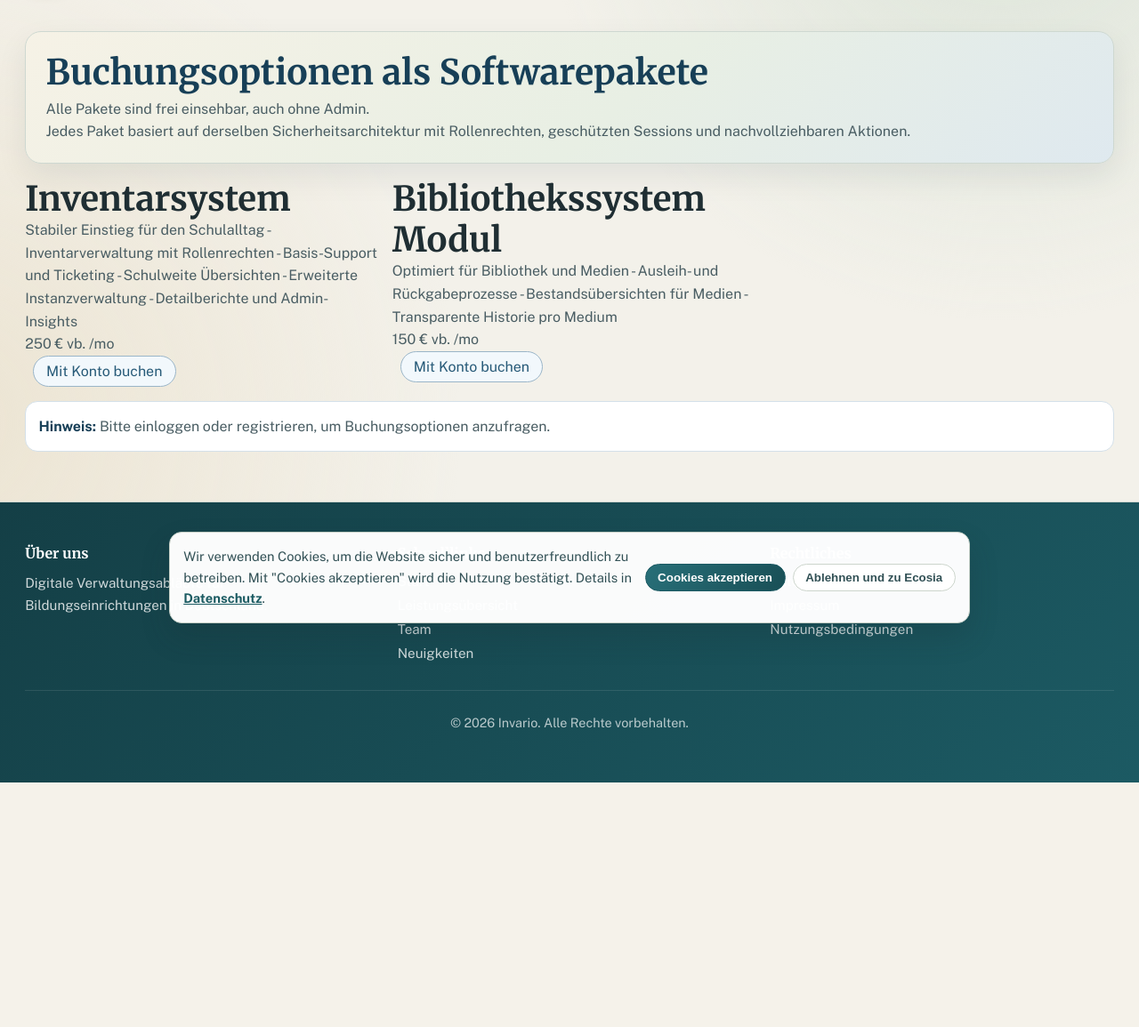
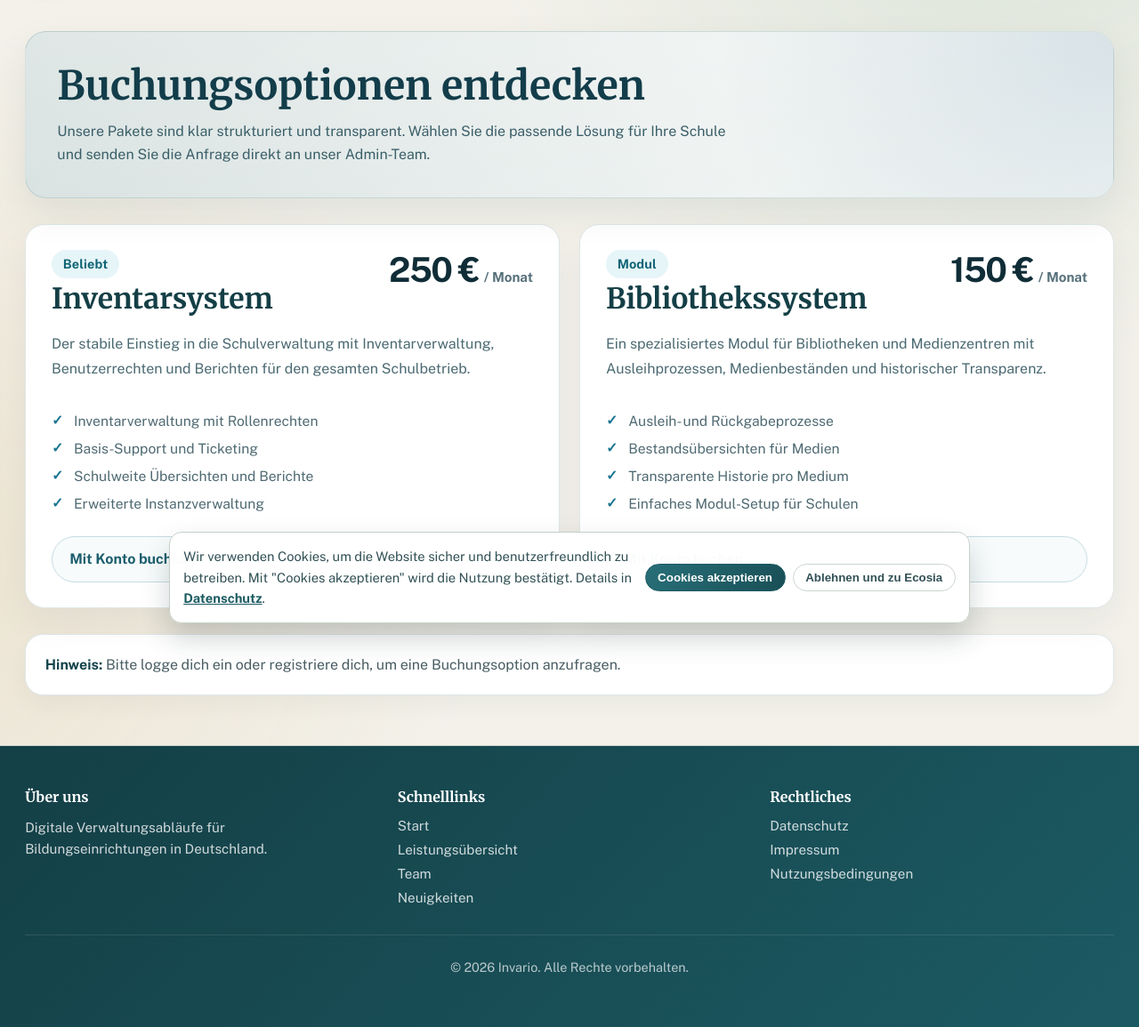
Before and after one commit to AIIrondev/Key-service-Server, a Flask app: page /appointments in a window 1280 px wide. Shown: the part 83-1238 px from the top of the page at 89% size. Before the commit the page ends 963 px from the top, so only its background shows below. Run offline with Flask 3, Linux system fonts and the light colour scheme; some libraries are stand-ins or nearby versions.

Commit message:
feat: Revamp booking options layout with enhanced styling and improved user experience
Co-authored-by: Copilot <copilot@github.com>

```diff
--- a/Website/templates/appointments.html
+++ b/Website/templates/appointments.html
@@ -5,204 +5,282 @@
 {% block head %}
 {{ super() }}
 <style>
-    .packages-hero {
-        background: linear-gradient(140deg, #f6f2e6 0%, #e8efe4 55%, #dfe9ef 100%);
-        border: 1px solid #ced8d1;
-        border-radius: 18px;
-        padding: 1.4rem;
-        box-shadow: 0 14px 34px rgba(16, 36, 47, 0.08);
-        margin-bottom: 1rem;
+    .booking-hero {
+        background: linear-gradient(135deg, rgba(28, 90, 99, 0.14), rgba(255, 255, 255, 0.65)),
+                    linear-gradient(180deg, #fffefb 0%, #f2f5f2 100%);
+        border: 1px solid rgba(28, 90, 99, 0.16);
+        border-radius: 24px;
+        padding: 2.2rem;
+        margin-bottom: 1.8rem;
+        box-shadow: 0 18px 44px rgba(18, 49, 54, 0.08);
+        overflow: hidden;
+        position: relative;
     }
 
-    .packages-hero h1 {
-        color: #173f57;
-        font-size: clamp(1.65rem, 3.2vw, 2.45rem);
-        margin-bottom: 0.35rem;
+    .booking-hero::before {
+        content: "";
+        position: absolute;
+        inset: 0;
+        background: radial-gradient(circle at top right, rgba(34, 98, 128, 0.16), transparent 36%);
+        pointer-events: none;
+    }
+
+    .booking-hero > * {
+        position: relative;
+        z-index: 1;
+    }
+
+    .booking-hero h1 {
+        margin-bottom: 0.65rem;
+        color: #133d4a;
+        font-size: clamp(2rem, 3.5vw, 3.2rem);
+    }
+
+    .booking-hero p {
+        margin: 0.75rem 0 0;
+        max-width: 780px;
+        color: #3b5f69;
+        font-size: clamp(1rem, 1.05vw, 1.1rem);
     }
 
     .packages-grid {
         display: grid;
-        grid-template-columns: repeat(3, minmax(0, 1fr));
-        gap: 0.9rem;
+        grid-template-columns: repeat(auto-fit, minmax(300px, 1fr));
+        gap: 1.4rem;
+        margin-bottom: 1.8rem;
     }
 
     .package-card {
         background: #ffffff;
-        border: 1px solid #d5e0e8;
-        border-radius: 16px;
-        padding: 1rem;
-        box-shadow: 0 10px 24px rgba(23, 44, 57, 0.05);
+        border: 1px solid #dfe7e7;
+        border-radius: 22px;
+        box-shadow: 0 18px 40px rgba(23, 44, 57, 0.05);
+        padding: 1.8rem;
         display: grid;
-        gap: 0.7rem;
+        gap: 1.2rem;
+        transition: transform 0.3s ease, box-shadow 0.3s ease, border-color 0.3s ease;
     }
 
-    .package-name {
-        margin: 0;
-        color: #184560;
-        font-size: 1.35rem;
+    .package-card:hover {
+        transform: translateY(-3px);
+        border-color: #b2d4dc;
+        box-shadow: 0 24px 48px rgba(23, 44, 57, 0.1);
     }
 
-    .package-headline {
-        color: #3a6177;
-        font-weight: 600;
+    .package-card__header {
+        display: flex;
+        justify-content: space-between;
+        align-items: flex-start;
+        gap: 1rem;
+        flex-wrap: wrap;
+    }
+
+    .package-card__tag {
+        display: inline-flex;
+        align-items: center;
+        gap: 0.35rem;
+        padding: 0.45rem 0.8rem;
+        border-radius: 999px;
+        background: #e6f5f8;
+        color: #106476;
+        font-size: 0.9rem;
+        font-weight: 700;
+        letter-spacing: 0.01em;
+    }
+
+    .package-card__name {
+        margin: 0;
+        color: #143f46;
+        font-size: clamp(1.4rem, 2.5vw, 2rem);
+        line-height: 1.08;
+    }
+
+    .package-card__price {
+        display: inline-flex;
+        align-items: baseline;
+        gap: 0.35rem;
+        font-weight: 700;
+        color: #102d37;
+        white-space: nowrap;
+    }
+
+    .package-card__price span {
+        font-size: clamp(2rem, 3vw, 2.75rem);
+        letter-spacing: -0.04em;
+    }
+
+    .package-card__price small {
+        color: #57717b;
         font-size: 0.95rem;
     }
 
-    .feature-list {
+    .package-card__description {
         margin: 0;
-        padding-left: 1.1rem;
-        color: #456274;
-        display: grid;
-        gap: 0.35rem;
+        color: #4b6a72;
+        line-height: 1.75;
     }
 
-    .package-actions {
-        display: flex;
-        flex-wrap: wrap;
-        gap: 0.55rem;
+    .package-card__features {
+        margin: 1rem 0 0;
+        padding: 0;
+        list-style: none;
+        display: grid;
+        gap: 0.75rem;
+    }
+
+    .package-card__features li {
+        display: grid;
+        grid-template-columns: auto 1fr;
+        gap: 0.75rem;
+        align-items: flex-start;
+        color: #4f6a72;
+        font-size: 0.98rem;
+    }
+
+    .package-card__features li::before {
+        content: "✓";
+        color: #187490;
+        font-weight: 700;
+        line-height: 1.2;
+    }
+
+    .package-card__actions {
+        margin-top: 0.5rem;
+    }
+
+    .package-card__actions form,
+    .package-card__actions a {
+        width: 100%;
+        display: inline-flex;
     }
 
     .btn {
-        border: 1px solid #0d4f77;
-        background: linear-gradient(120deg, #0d6294 0%, #0b476a 100%);
+        width: 100%;
+        border: 1px solid #1c5a63;
+        background: linear-gradient(120deg, #1d6d79 0%, #164b55 100%);
         color: #ffffff;
         border-radius: 999px;
-        padding: 0.45rem 0.88rem;
+        padding: 0.95rem 1.2rem;
         font-weight: 700;
         cursor: pointer;
-        font: inherit;
+        text-align: center;
+        transition: transform 0.2s ease, box-shadow 0.2s ease, background 0.2s ease;
+    }
+
+    .btn:hover,
+    .btn:focus-visible {
+        transform: translateY(-1px);
+        box-shadow: 0 12px 24px rgba(28, 90, 99, 0.22);
     }
 
     .btn.secondary {
-        border-color: #9ab5c8;
-        background: #f2f8fc;
-        color: #275a78;
+        border-color: #c7dde3;
+        background: #f7fbfb;
+        color: #1d5f6f;
     }
 
     .notice {
-        margin-top: 1rem;
+        padding: 1.3rem 1.35rem;
+        border-radius: 20px;
         background: #ffffff;
-        border: 1px solid #d4e0e9;
-        border-radius: 14px;
-        padding: 0.9rem;
-        color: #274f65;
+        border: 1px solid #dfe7ea;
+        color: #304f5a;
+        box-shadow: 0 12px 24px rgba(23, 44, 57, 0.04);
     }
 
     .notice strong {
-        color: #173f57;
+        color: #15444c;
     }
 
-    @media (max-width: 980px) {
-        .packages-grid {
-            grid-template-columns: 1fr;
+    .package-card__tag + .package-card__name {
+        margin-top: 0.4rem;
+    }
+
+    @media (max-width: 760px) {
+        .booking-hero {
+            padding: 1.6rem;
+        }
+
+        .package-card {
+            padding: 1.4rem;
         }
     }
 </style>
 {% endblock %}
 
 {% block content %}
-<section class="packages-hero">
-    <h1>Buchungsoptionen als Softwarepakete</h1>
-    <p>Alle Pakete sind frei einsehbar, auch ohne Admin.</p>
-    <p>Jedes Paket basiert auf derselben Sicherheitsarchitektur mit Rollenrechten, geschützten Sessions und nachvollziehbaren Aktionen.</p>
+<section class="booking-hero">
+    <h1>Buchungsoptionen entdecken</h1>
+    <p>Unsere Pakete sind klar strukturiert und transparent. Wählen Sie die passende Lösung für Ihre Schule und senden Sie die Anfrage direkt an unser Admin-Team.</p>
 </section>
 
-<section class="packages-grid">
-    <div class="flex flex-col bg-white rounded-3xl">
-      <div class="px-6 py-8 sm:p-10 sm:pb-6">
-        <div class="grid items-center justify-center w-full grid-cols-1 text-left">
-          <div>
-            <h2
-              class="text-lg font-medium tracking-tighter text-gray-600 lg:text-3xl">
-                Inventarsystem
-            </h2>
-            <p class="mt-2 text-sm text-gray-500">
-                Stabiler Einstieg für den Schulalltag
-                - Inventarverwaltung mit Rollenrechten
-                - Basis-Support und Ticketing
-                - Schulweite Übersichten
-                - Erweiterte Instanzverwaltung
-                - Detailberichte und Admin-Insights
-            </p>
-          </div>
-          <div class="mt-6">
-            <p>
-              <span class="text-5xl font-light tracking-tight text-black">
-                250 € vb.
-              </span>
-              <span class="text-base font-medium text-gray-500"> /mo </span>
-            </p>
-          </div>
+<section class="packages-grid" aria-label="Buchungspakete">
+    <article class="package-card">
+        <div class="package-card__header">
+            <div>
+                <span class="package-card__tag">Beliebt</span>
+                <h2 class="package-card__name">Inventarsystem</h2>
+            </div>
+            <div class="package-card__price">
+                <span>250 €</span>
+                <small>/ Monat</small>
+            </div>
         </div>
-      </div>
-      <div class="flex px-6 pb-8 sm:px-8">
-        <a
-          aria-describedby="tier-company"
-          class="flex items-center justify-center w-full px-6 py-2.5 text-center text-white duration-200 bg-black border-2 border-black rounded-full nline-flex hover:bg-transparent hover:border-black hover:text-black focus:outline-none focus-visible:outline-black text-sm focus-visible:ring-black" href="#">
-          <div class="package-actions">
+        <p class="package-card__description">Der stabile Einstieg in die Schulverwaltung mit Inventarverwaltung, Benutzerrechten und Berichten für den gesamten Schulbetrieb.</p>
+        <ul class="package-card__features">
+            <li>Inventarverwaltung mit Rollenrechten</li>
+            <li>Basis-Support und Ticketing</li>
+            <li>Schulweite Übersichten und Berichte</li>
+            <li>Erweiterte Instanzverwaltung</li>
+        </ul>
+        <div class="package-card__actions">
             {% if 'username' in session %}
                 <form method="POST" action="{{ url_for('book_option_package') }}">
                     <input type="hidden" name="package" value="inventarsystem">
-                    <button class="btn" type="submit">Option buchen</button>
+                    <button class="btn" type="submit">Jetzt buchen</button>
                 </form>
             {% else %}
                 <a class="btn secondary" href="{{ url_for('login') }}">Mit Konto buchen</a>
             {% endif %}
         </div>
-        </a>
-      </div>
-    </div>
+    </article>
 
-    <div class="flex flex-col bg-white rounded-3xl">
-      <div class="px-6 py-8 sm:p-10 sm:pb-6">
-        <div class="grid items-center justify-center w-full grid-cols-1 text-left">
-          <div>
-            <h2
-              class="text-lg font-medium tracking-tighter text-gray-600 lg:text-3xl">
-                Bibliothekssystem Modul
-            </h2>
-            <p class="mt-2 text-sm text-gray-500">
-                Optimiert für Bibliothek und Medien
-
-                - Ausleih- und Rückgabeprozesse
-                - Bestandsübersichten für Medien
-                - Transparente Historie pro Medium
-            </p>
-          </div>
-          <div class="mt-6">
-            <p>
-              <span class="text-5xl font-light tracking-tight text-black">
-                150 € vb.
-              </span>
-              <span class="text-base font-medium text-gray-500"> /mo </span>
-            </p>
-          </div>
+    <article class="package-card">
+        <div class="package-card__header">
+            <div>
+                <span class="package-card__tag">Modul</span>
+                <h2 class="package-card__name">Bibliothekssystem</h2>
+            </div>
+            <div class="package-card__price">
+                <span>150 €</span>
+                <small>/ Monat</small>
+            </div>
         </div>
-      </div>
-      <div class="flex px-6 pb-8 sm:px-8">
-        <a
-          aria-describedby="tier-company"
-          class="flex items-center justify-center w-full px-6 py-2.5 text-center text-white duration-200 bg-black border-2 border-black rounded-full nline-flex hover:bg-transparent hover:border-black hover:text-black focus:outline-none focus-visible:outline-black text-sm focus-visible:ring-black" href="#">
-          <div class="package-actions">
+        <p class="package-card__description">Ein spezialisiertes Modul für Bibliotheken und Medienzentren mit Ausleihprozessen, Medienbeständen und historischer Transparenz.</p>
+        <ul class="package-card__features">
+            <li>Ausleih- und Rückgabeprozesse</li>
+            <li>Bestandsübersichten für Medien</li>
+            <li>Transparente Historie pro Medium</li>
+            <li>Einfaches Modul-Setup für Schulen</li>
+        </ul>
+        <div class="package-card__actions">
             {% if 'username' in session %}
                 <form method="POST" action="{{ url_for('book_option_package') }}">
                     <input type="hidden" name="package" value="buecherei">
-                    <button class="btn" type="submit">Option buchen</button>
+                    <button class="btn" type="submit">Jetzt buchen</button>
                 </form>
             {% else %}
                 <a class="btn secondary" href="{{ url_for('login') }}">Mit Konto buchen</a>
             {% endif %}
         </div>
-        </a>
-      </div>
-    </div>
+    </article>
 </section>
 
 <section class="notice">
     {% if 'username' in session %}
-        <p><strong>Hinweis:</strong> Buchungsanfragen werden direkt vom Admin-Team verarbeitet und Ihrer Instanz zugeordnet.</p>
+        <p><strong>Hinweis:</strong> Deine Buchungsanfrage wird direkt vom Admin-Team bearbeitet und deiner Schulinstanz zugeordnet.</p>
     {% else %}
-        <p><strong>Hinweis:</strong> Bitte einloggen oder registrieren, um Buchungsoptionen anzufragen.</p>
+        <p><strong>Hinweis:</strong> Bitte logge dich ein oder registriere dich, um eine Buchungsoption anzufragen.</p>
     {% endif %}
 </section>
 {% endblock %}
```
